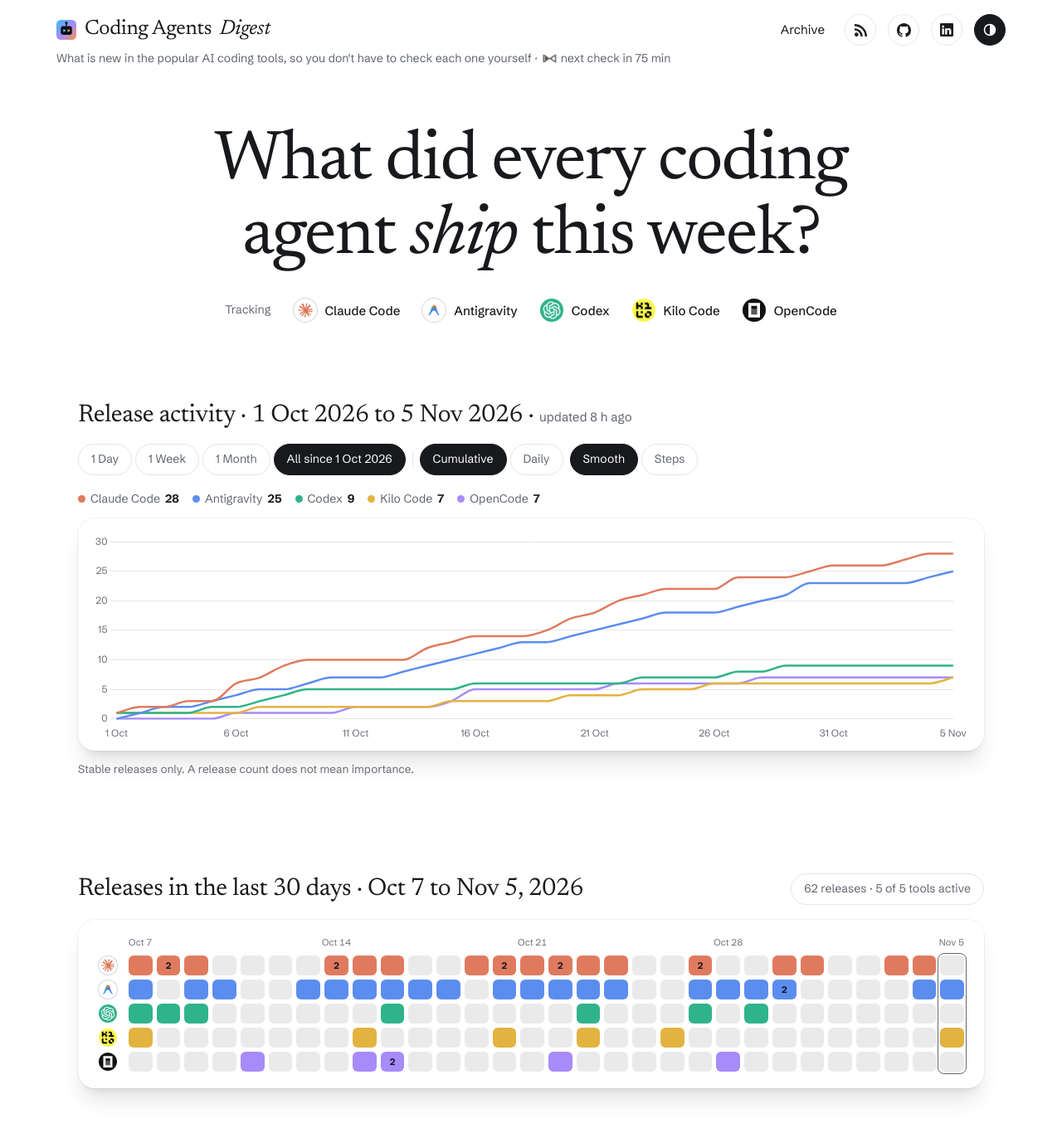
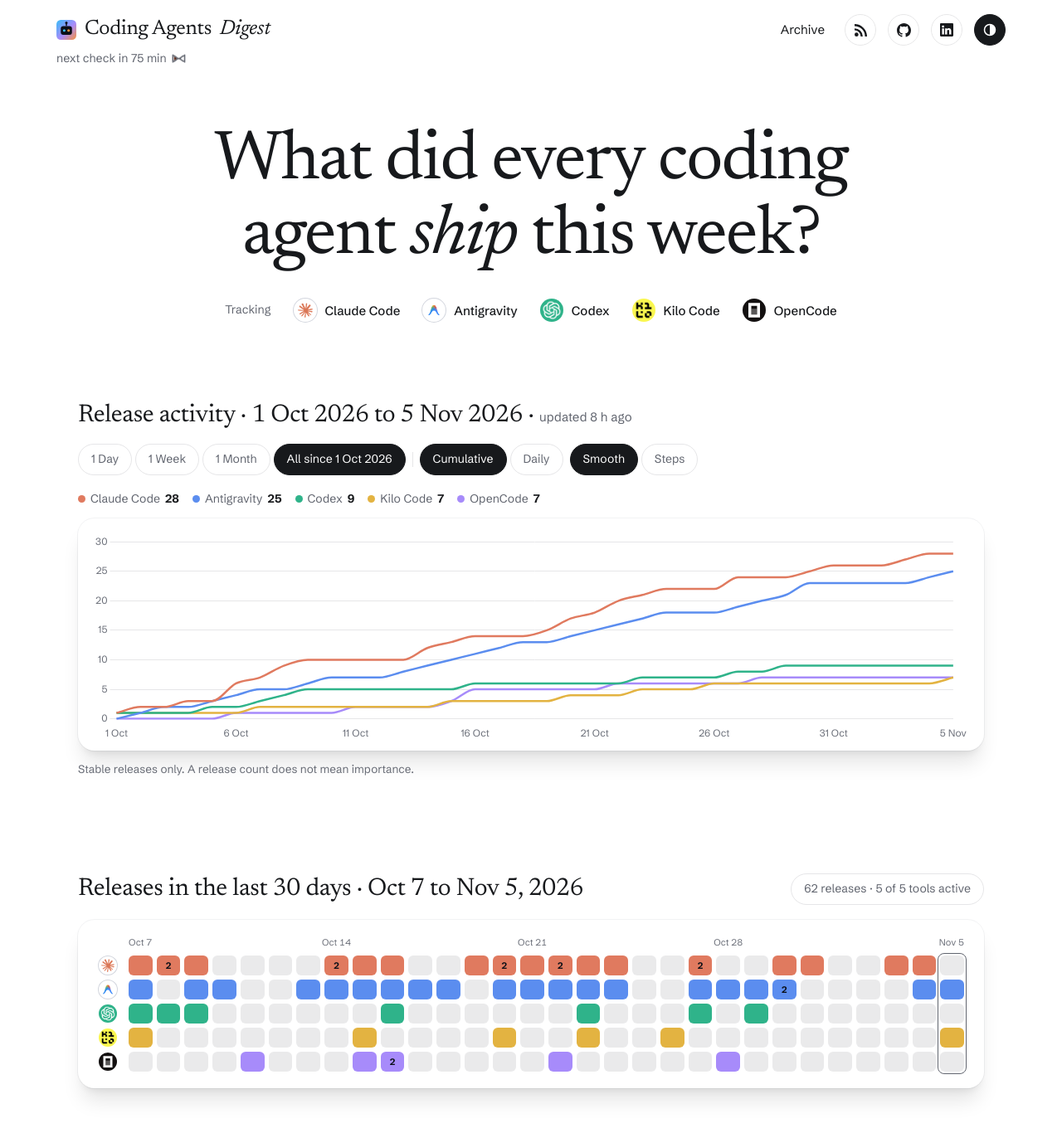
Before and after one commit to IbrahimSobh/coding-agents-digest, a Jekyll site: the page built from docs/index.html, in a window 1280 px wide and 1400 px high. Shown: the top 1366 px of the window at 83% size. Built offline with Jekyll 4.4.1, drawn with Linux system fonts in a browser that asks for light colours.

Commit message:
Header: drop the tagline line; the hourglass now follows "next check in about ..."
Co-Authored-By: Claude Opus 5.5 <noreply@anthropic.com>

```diff
--- a/docs/_layouts/default.html
+++ b/docs/_layouts/default.html
@@ -25,7 +25,7 @@
     <a class="tbtn" href="https://github.com/IbrahimSobh/coding-agents-digest" target="_blank" rel="noopener noreferrer" title="Source on GitHub" aria-label="Source on GitHub (opens in a new tab)"><svg viewBox="0 0 16 16" width="17" height="17" fill="currentColor" aria-hidden="true"><path d="M8 0c4.42 0 8 3.58 8 8a8.013 8.013 0 0 1-5.45 7.59c-.4.08-.55-.17-.55-.38 0-.27.01-1.13.01-2.2 0-.75-.25-1.23-.54-1.48 1.78-.2 3.65-.88 3.65-3.95 0-.88-.31-1.59-.82-2.15.08-.2.36-1.02-.08-2.12 0 0-.67-.22-2.2.82-.64-.18-1.32-.27-2-.27-.68 0-1.36.09-2 .27-1.53-1.03-2.2-.82-2.2-.82-.44 1.1-.16 1.92-.08 2.12-.51.56-.82 1.28-.82 2.15 0 3.06 1.86 3.75 3.64 3.95-.23.2-.44.55-.51 1.07-.46.21-1.61.55-2.33-.66-.15-.24-.6-.83-1.23-.82-.67.01-.27.38.01.53.34.19.73.9.82 1.13.16.45.68 1.31 2.69.94 0 .67.01 1.3.01 1.49 0 .21-.15.45-.55.38A7.995 7.995 0 0 1 0 8c0-4.42 3.58-8 8-8Z"/></svg></a>
     <a class="tbtn" href="{{ site.linkedin }}" target="_blank" rel="noopener noreferrer" title="{{ site.author }} on LinkedIn" aria-label="{{ site.author }} on LinkedIn (opens in a new tab)"><svg viewBox="0 0 16 16" width="16" height="16" fill="currentColor" aria-hidden="true"><path d="M0 1.15C0 .52.52 0 1.17 0h13.66C15.48 0 16 .52 16 1.15v13.7c0 .63-.52 1.15-1.17 1.15H1.17C.52 16 0 15.48 0 14.85zm4.83 12.24V6.17H2.43v7.22zM3.63 5.18c.84 0 1.36-.55 1.36-1.25-.02-.71-.52-1.25-1.34-1.25S2.3 3.22 2.3 3.93c0 .7.52 1.25 1.32 1.25zm4.9 8.21V9.36c0-.22.02-.43.08-.59.17-.43.57-.88 1.23-.88.87 0 1.22.66 1.22 1.63v3.87h2.4V9.25c0-2.22-1.18-3.25-2.76-3.25-1.27 0-1.84.7-2.16 1.19v.02h-.02l.02-.02V6.17H6.13c.03.68 0 7.22 0 7.22z"/></svg></a>
     <button type="button" class="tbtn" id="theme" title="Switch light / dark theme" aria-label="Switch to light theme"><svg viewBox="0 0 16 16" width="16" height="16" aria-hidden="true"><circle cx="8" cy="8" r="6.5" fill="none" stroke="currentColor" stroke-width="1.5"/><path d="M8 1.5a6.5 6.5 0 0 1 0 13z" fill="currentColor"/></svg></button>
-  </div><div class="wrap hsub"><span class="tagline">{{ site.description | remove: "." }}</span><span class="ncw hidden" id="ncw" data-last="{{ site.data.brief.updated }}"> · <svg class="hg" viewBox="0 0 24 24" aria-hidden="true"><path class="hg-sand top" d="M8 5h8l-4 6z"/><path class="hg-sand bot" d="M12 14l4 6H8z"/><path class="hg-frame" d="M6 2h12M6 22h12M7 2c0 5 5 6 5 10s-5 5-5 10M17 2c0 5-5 6-5 10s5 5 5 10"/></svg><span id="nextCheck"></span></span></div></header>
+  </div><div class="wrap hsub"><span class="ncw hidden" id="ncw" data-last="{{ site.data.brief.updated }}"><span id="nextCheck"></span><svg class="hg" viewBox="0 0 24 24" aria-hidden="true"><path class="hg-sand top" d="M8 5h8l-4 6z"/><path class="hg-sand bot" d="M12 14l4 6H8z"/><path class="hg-frame" d="M6 2h12M6 22h12M7 2c0 5 5 6 5 10s-5 5-5 10M17 2c0 5-5 6-5 10s5 5 5 10"/></svg></span></div></header>
   <main class="wrap">
     {{ content }}
   </main>
--- a/docs/assets/style.css
+++ b/docs/assets/style.css
@@ -64,8 +64,8 @@ header.site{position:sticky;top:0;z-index:5;background:color-mix(in srgb,var(--b
 #nextCheck{color:var(--muted)}
 .tagline{color:var(--muted)}
 header.site.scrolled .hsub{max-height:0;opacity:0;margin-top:0;padding-bottom:0}
-/* Hourglass before "next check": sand runs down, then it turns over (4 s loop) */
-.hg{width:17px;height:17px;vertical-align:-4px;margin:0 5px 0 2px;animation:hg-flip 4s ease-in-out infinite}
+/* Hourglass after "next check": sand runs down, then it turns over (4 s loop) */
+.hg{width:17px;height:17px;vertical-align:-4px;margin:0 0 0 6px;animation:hg-flip 4s ease-in-out infinite}
 .hg-frame{fill:none;stroke:var(--muted);stroke-width:2.2;stroke-linecap:round}
 .hg-sand{fill:var(--cyan);transform-box:fill-box}
 .hg-sand.top{transform-origin:50% 100%;animation:hg-top 4s linear infinite}
```
